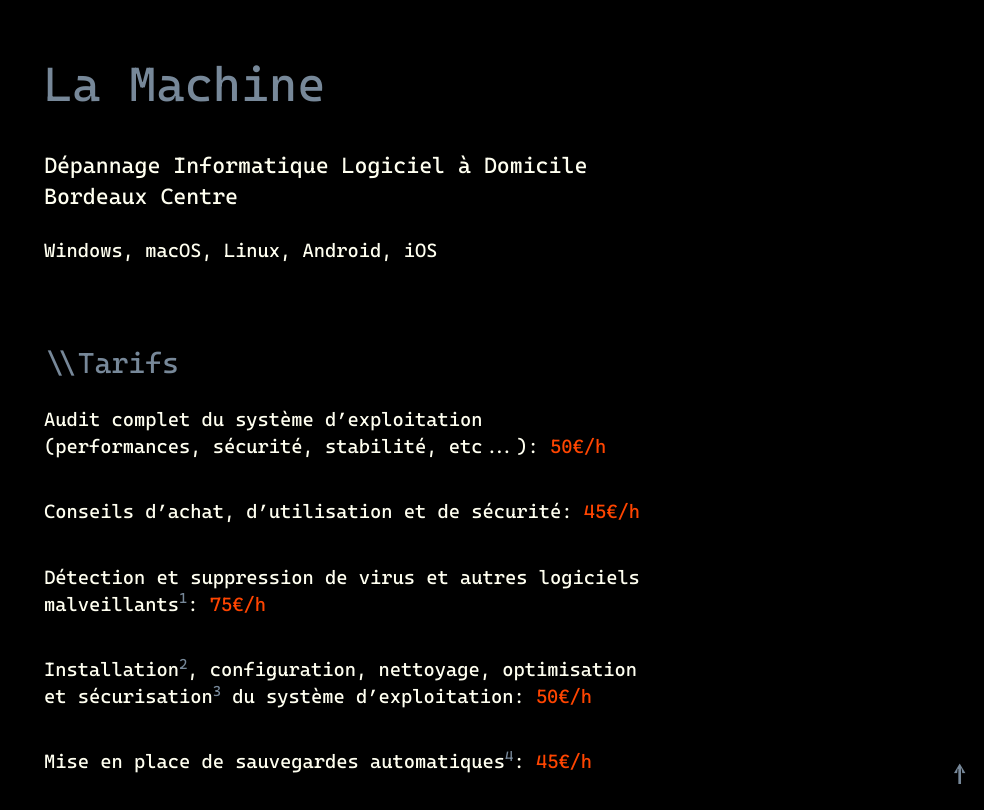
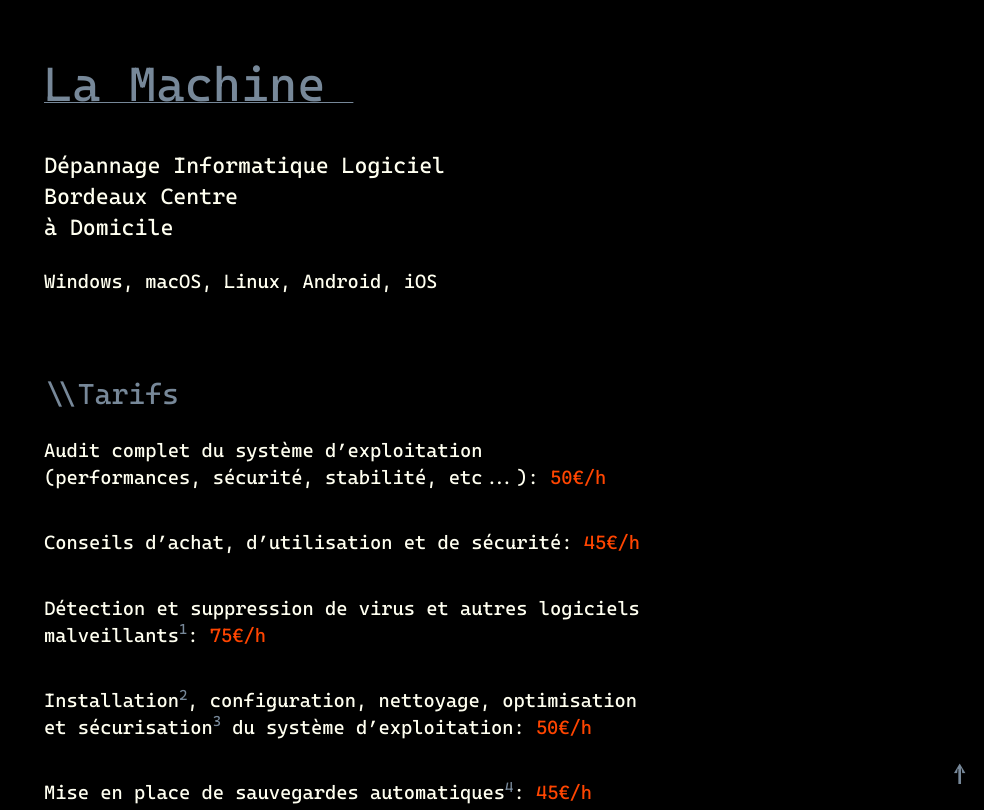
Before and after one commit to antoineDenoir/lamachine, a plain HTML site: page index.html in a window 1280 px wide. Shown: the top 810 px of the page, without its empty margins (296-1280 px from the left). Drawn offline with Linux system fonts and the light colour scheme; a script that the page names is missing; files whose address does not match are found by name.

Commit message:
Update index.html

```diff
--- a/index.html
+++ b/index.html
@@ -4,14 +4,17 @@
 <head>
   <meta charset="utf-8">
   <title>La Machine</title>
+  <meta name="author" content="https://www.instagram.com/rrrdegris">
   <meta name="description" content="Entreprise de D&eacute;pannage Informatique Logiciel &agrave; Domicile &agrave; Bordeaux Centre">
+
   <meta name="viewport" content="width=device-width, initial-scale=1">
+
   <meta name="geo.region" content="FR-33"/>
   <meta name="geo.placename" content="Bordeaux"/>
   <meta name="geo.position" content="44.841225;-0.580036"/>
   <meta name="ICBM" content="44.841225, -0.580036"/>
 
-  <meta name="keywords" content="informatique, d&eacute;pannage, windows, donn&eacute;es, logiciel, programme, domicile, disque, installation, virus, pc, mac"/>
+  <meta name="keywords" content="informatique, d&eacute;pannage, windows, donn&eacute;es, logiciel, programme, domicile, disque, installation, ordinateur, portable, iphone, ipad, samsung, laptop, bordeaux, r&eacute;paration, virus, pc, mac, ios, android"/>
 
   <meta property="og:title" content="La Machine">
   <meta property="og:type" content="website">
@@ -19,24 +22,35 @@
   <meta name="og:image" content="">
   <meta name="og:description" content="Entreprise de D&eacute;pannage Informatique Logiciel &agrave; Domicile &agrave; Bordeaux Centre">
 
-  <meta name="author" content="https://www.instagram.com/rrrdegris">
-
   <link rel="manifest" href="site.webmanifest">
   <link rel="apple-touch-icon" href="icon.png">
+
+	<link rel="apple-touch-icon" sizes="180x180" href="/favicons/apple-touch-icon.png">
+  <link rel="icon" type="image/png" sizes="32x32" href="/favicons/favicon-32x32.png">
+  <link rel="icon" type="image/png" sizes="192x192" href="/favicons/android-chrome-192x192.png">
+  <link rel="icon" type="image/png" sizes="16x16" href="/favicons/favicon-16x16.png">
+
+	<link rel="manifest" href="/site.webmanifest">
+
+	<link rel="mask-icon" href="/favicons/safari-pinned-tab.svg" color="#5bbad5">
+  <meta name="msapplication-TileColor" content="#da532c">
+  <meta name="msapplication-TileImage" content="/favicons/mstile-144x144.png">
+  <meta name="theme-color" content="#ffffff">
 
   <link rel="stylesheet" href="css/normalize.css">
   <link rel="stylesheet" href="css/main.css">
   <link rel="stylesheet" href="css/styles.css">
 
   <meta name="theme-color" content="black">
+
+  <!-- HTML5 BOILERPLATE !!! https://html5boilerplate.com -->
+
 </head>
 
 <body>
   <header id="header">
-    <h1 id="Title">
-      <span>L</span><span>a</span><span> </span><span>M</span><span>a</span><span>c</span><span>h</span><span>i</span><span>n</span><span>e</span><span id="bar">|</span>
-    </h1>
-    <h3>D&eacute;pannage Informatique Logiciel &agrave; Domicile<br>Bordeaux Centre</h3>
+    <h1 id="Title"><a href="">La Machine&nbsp;<span id="cursor">&nbsp;</span></a></h1>
+    <h3>D&eacute;pannage Informatique Logiciel<br>Bordeaux Centre<br>&agrave; Domicile</h3>
     <h4>Windows, macOS, Linux, Android, iOS</h4>
   </header>
 
```
